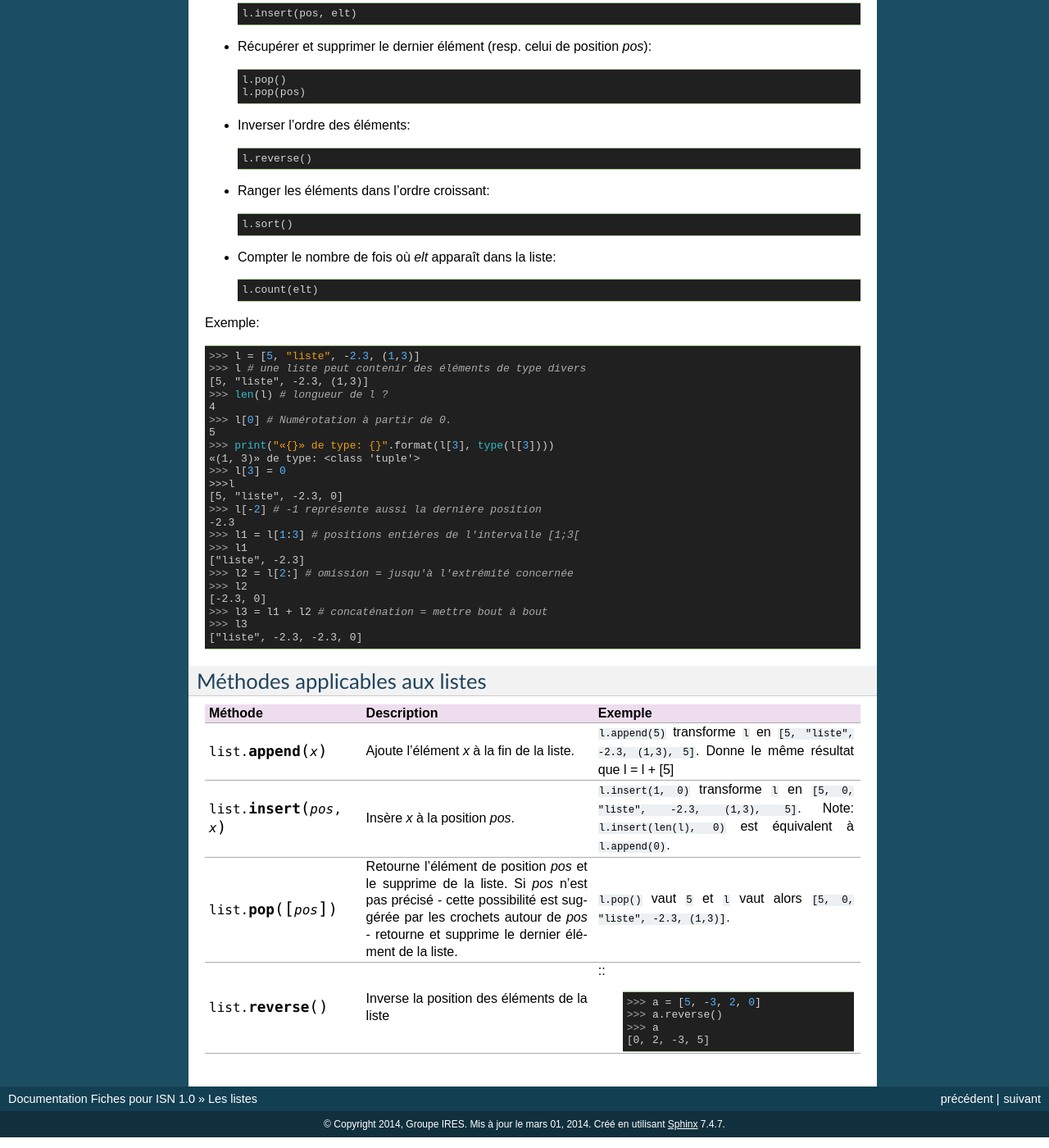
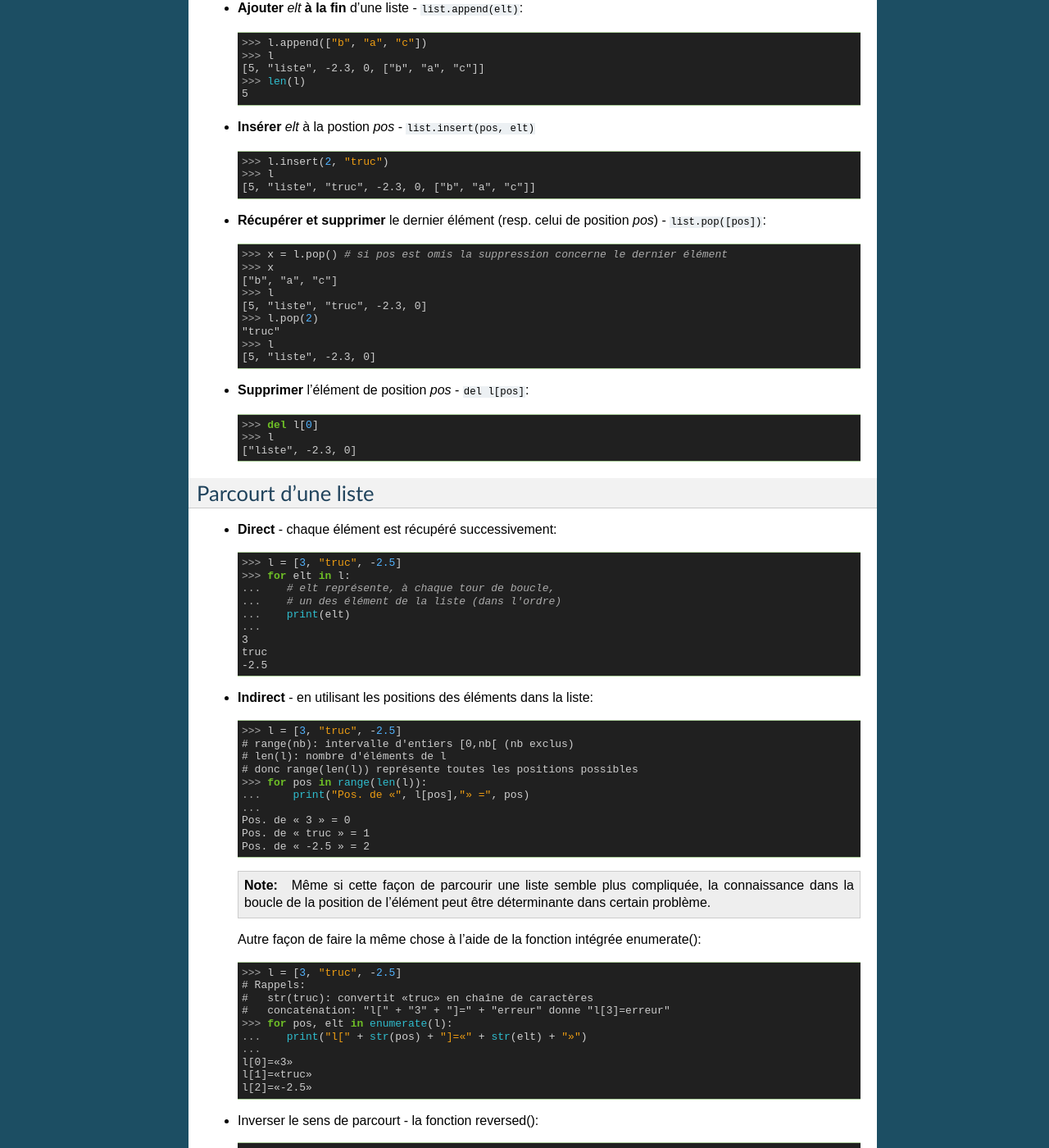
Before and after one commit to ORLEANS-TOURS-IRES/Fiches_ISN, a Sphinx documentation site: the page built from source/listes.rst, in a window 1280 px wide and 1400 px high, scrolled down 906 px. Shown: the whole window at 82% size. Built offline with Sphinx 7.4.7, drawn with Linux system fonts in a browser that asks for light colours; some of the changed text lies outside the part shown.

Commit message:
liste (presque fini)

```diff
--- a/source/listes.rst
+++ b/source/listes.rst
@@ -1,119 +1,182 @@
-***********
+**********
 Les listes
-***********
+**********
+
+Une liste est un moyen de regrouper des éléments d'information ou donnés.
+
+* La **longueur** d'une liste est le nombre d'éléments qu'elle contient;
+* Les éléments d'une liste sont **ordonnés**;
+* Chaque élément d'une liste est *numéroté* par un entier (positif ou négatif) appelé **position** ou index;
+     + Le premier élément a la position 0, le second la position 1, etc.
+     + Le dernier élément a la position -1, l'avant dernier la position -2, etc.
 
 Opérations de base
 ==================
 
-* Créer une liste::
+* **Créer** une liste «littéralement»::
 
-        l = [5, "liste", -2.3, (1,3)]
+        >>> l = [5, "liste", -2.3, (1,3)]
+        >>> l
+        [5, "liste", -2.3, (1,3)]
 
-* Connaître sa longeur::
+* Connaître sa «longeur» ou le nombre de ses éléments - ``len(list)``::
 
-        len(l)
+        >>> len(l)
+        4
 
-* Récupérer un élément de position *pos*::
+* Savoir si *elt* appartient ou non à une liste - ``elt in list``::
 
-        l[pos]
+        >>> -2.3 in l
+        True
+        >>> 1.3 in l
+        False
 
-* Modifier l'élément de position *pos*::
+* **Récupérer** l'élément de position *pos* - ``l[pos]``::
 
-        l[pos] = nouvel_elt
+        >>> l[2] # l[0] premier elt, l[1] deuxième, ...
+        -2.3
+        >>> l[-1] # l[-1] dernier elt, l[-2] avant dernier, ...
+        (1, 3)
 
-* Supprimer l'élément de position *pos*::
+* **Modifier** l'élément de position *pos* - ``l[pos] = nouvel_elt``::
 
-        del l[pos]
+        >>> l[-1] = 0
+        >>> l
+        [5, "liste", -2.3, 0]
 
-* Récupérer une «portion» de liste::
+* **Ajouter** *elt* **à la fin** d'une liste - ``list.append(elt)``::
 
-        l[pos1:pos2]
+        >>> l.append(["b", "a", "c"])
+        >>> l
+        [5, "liste", -2.3, 0, ["b", "a", "c"]]
+        >>> len(l)
+        5
+
+* **Insérer** *elt* à la postion *pos* - ``list.insert(pos, elt)``  ::
+
+        >>> l.insert(2, "truc")
+        >>> l
+        [5, "liste", "truc", -2.3, 0, ["b", "a", "c"]]
+
+* **Récupérer et supprimer** le dernier élément (resp. celui de position *pos*) - ``list.pop([pos])``::
+
+        >>> x = l.pop() # si pos est omis la suppression concerne le dernier élément
+        >>> x
+        ["b", "a", "c"]
+        >>> l
+        [5, "liste", "truc", -2.3, 0]
+        >>> l.pop(2)
+        "truc"
+        >>> l
+        [5, "liste", -2.3, 0]
+
+* **Supprimer** l'élément de position *pos* - ``del l[pos]``::
+
+        >>> del l[0]
+        >>> l
+        ["liste", -2.3, 0]
+
+
+Parcourt d'une liste
+====================
+
+* **Direct** - chaque élément est récupéré successivement::
+
+        >>> l = [3, "truc", -2.5]
+        >>> for elt in l:
+        ...    # elt représente, à chaque tour de boucle,
+        ...    # un des élément de la liste (dans l'ordre)
+        ...    print(elt)
+        ...
+        3
+        truc
+        -2.5
+
+* **Indirect** - en utilisant les positions des éléments dans la liste::
+
+        >>> l = [3, "truc", -2.5]
+        # range(nb): intervalle d'entiers [0,nb[ (nb exclus)
+        # len(l): nombre d'éléments de l
+        # donc range(len(l)) représente toutes les positions possibles
+        >>> for pos in range(len(l)):
+        ...     print("Pos. de «", l[pos],"» =", pos)
+        ...
+        Pos. de « 3 » = 0
+        Pos. de « truc » = 1
+        Pos. de « -2.5 » = 2
+
+  .. note:: Même si cette façon de parcourir une liste semble plus compliquée, la connaissance dans la boucle de la position de l'élément peut être déterminante dans certain problème.
+
+  Autre façon de faire la même chose à l'aide de la fonction intégrée enumerate()::
+
+        >>> l = [3, "truc", -2.5]
+        # Rappels:
+        #   str(truc): convertit «truc» en chaîne de caractères
+        #   concaténation: "l[" + "3" + "]=" + "erreur" donne "l[3]=erreur"
+        >>> for pos, elt in enumerate(l):
+        ...    print("l[" + str(pos) + "]=«" + str(elt) + "»")
+        ...
+        l[0]=«3»
+        l[1]=«truc»
+        l[2]=«-2.5»
+
+* Inverser le sens de parcourt - la fonction reversed()::
+
+        >>> for i in reversed(range(len(l))):
+        ...    print(l[i])
+        ...
+        -2.5
+        truc
+        3
+        >>> for elt in reversed(l):
+        ...    print(elt)
+        ...
+        -2.5
+        truc
+        3
+
+Autres opérations utiles
+========================
+
+* Extraire une sous-liste d'éléments consécutifs::
+
+        l[pos1:pos2] # positions récupérées = entiers de [pos1, pos2[ (pos2 exclus)
+        l[pos1:] # de pos1 (inclus) jusqu'à la fin de la liste
+        l[:pos2] # du début de la liste jusqu'à pos2 (exclus)
 
 * «Concaténer» deux listes::
 
-        l1 + l2
-
-* Savoir si *elt* appartient ou non à une liste::
-
-        elt in l
-
-* Ajouter *elt* à la fin d'une liste::
-
-        l.append(elt)
-
-* Insérer *elt* à la postion *pos*::
-
-        l.insert(pos, elt)
-
-* Récupérer et supprimer le dernier élément (resp. celui de position *pos*)::
-
-        l.pop()
-        l.pop(pos)
+        l1 + l2 # [2,5] + [3,0] donne [2,5,3,0]
 
 * Inverser l'ordre des éléments::
 
         l.reverse()
 
-* Ranger les éléments dans l'ordre croissant::
+* **Trier** les éléments dans l'ordre croissant::
 
         l.sort()
 
 * Compter le nombre de fois où *elt* apparaît dans la liste::
 
-        l.count(elt)
+        Nb_elt_dans_l = l.count(elt)
 
+* Produire une liste qui contient *n* fois le même élément::
 
-Exemple::
+        >>> [0] * 5
+        [0, 0, 0, 0, 0]
 
-    >>> l = [5, "liste", -2.3, (1,3)]
-    >>> l # une liste peut contenir des éléments de type divers
-    [5, "liste", -2.3, (1,3)]
-    >>> len(l) # longueur de l ?
-    4
-    >>> l[0] # Numérotation à partir de 0.
-    5
-    >>> print("«{}» de type: {}".format(l[3], type(l[3])))
-    «(1, 3)» de type: <class 'tuple'>
-    >>> l[3] = 0
-    >>>l
-    [5, "liste", -2.3, 0]
-    >>> l[-2] # -1 représente aussi la dernière position
-    -2.3
-    >>> l1 = l[1:3] # positions entières de l'intervalle [1;3[
-    >>> l1
-    ["liste", -2.3]
-    >>> l2 = l[2:] # omission = jusqu'à l'extrémité concernée
-    >>> l2
-    [-2.3, 0]
-    >>> l3 = l1 + l2 # concaténation = mettre bout à bout
-    >>> l3
-    ["liste", -2.3, -2.3, 0]
+* **Convertir** un objet «composite» en liste::
 
+        >>> list("abc")
+        ["a", "b", "c"]
+        >>> list(range(4))
+        [0, 1, 2, 3]
 
-Méthodes applicables aux listes
-===============================
+* Construire une liste en «compréhension»::
 
-.. list-table::
-   :header-rows: 1
-
-   * - Méthode
-     - Description
-     - Exemple
-   * - .. py:method:: list.append(x)
-     - Ajoute l'élément *x* à la fin de la liste.
-     - ``l.append(5)`` transforme ``l`` en ``[5, "liste", -2.3, (1,3), 5]``.
-       Donne le même résultat que l = l + [5]
-   * - .. py:method:: list.insert(pos, x)
-     - Insère *x* à la position *pos*.
-     - ``l.insert(1, 0)`` transforme ``l`` en ``[5, 0, "liste", -2.3, (1,3), 5]``.
-       Note: ``l.insert(len(l), 0)`` est équivalent à ``l.append(0)``.
-   * - .. py:method:: list.pop([pos])
-     - Retourne l'élément de position *pos* et le supprime de la liste. Si *pos* n'est pas précisé - cette possibilité est suggérée par les crochets autour de *pos* - retourne et supprime le dernier élément de la liste.
-     - ``l.pop()`` vaut ``5`` et ``l`` vaut alors ``[5, 0, "liste", -2.3, (1,3)]``.
-   * - .. py:method:: list.reverse()
-     - Inverse la position des éléments de la liste
-     - ::
-           >>> a = [5, -3, 2, 0]
-           >>> a.reverse()
-           >>> a
-           [0, 2, -3, 5]
+        >>> [x**2 for x in range(9)]
+        [0,1,4,9,16,25,36,49,64,81]
+        >>> [(x, y) for x in [-1,1] for y in [-1,1]]
+        [(-1, -1), (-1, 1), (1, -1), (1, 1)]
+        >>> [(x, y) for x in [-1,1] for y in [-1,1] if x != y]
+        [(-1, 1), (1, -1)]
```
Also changed, not shown: 6 other files.
